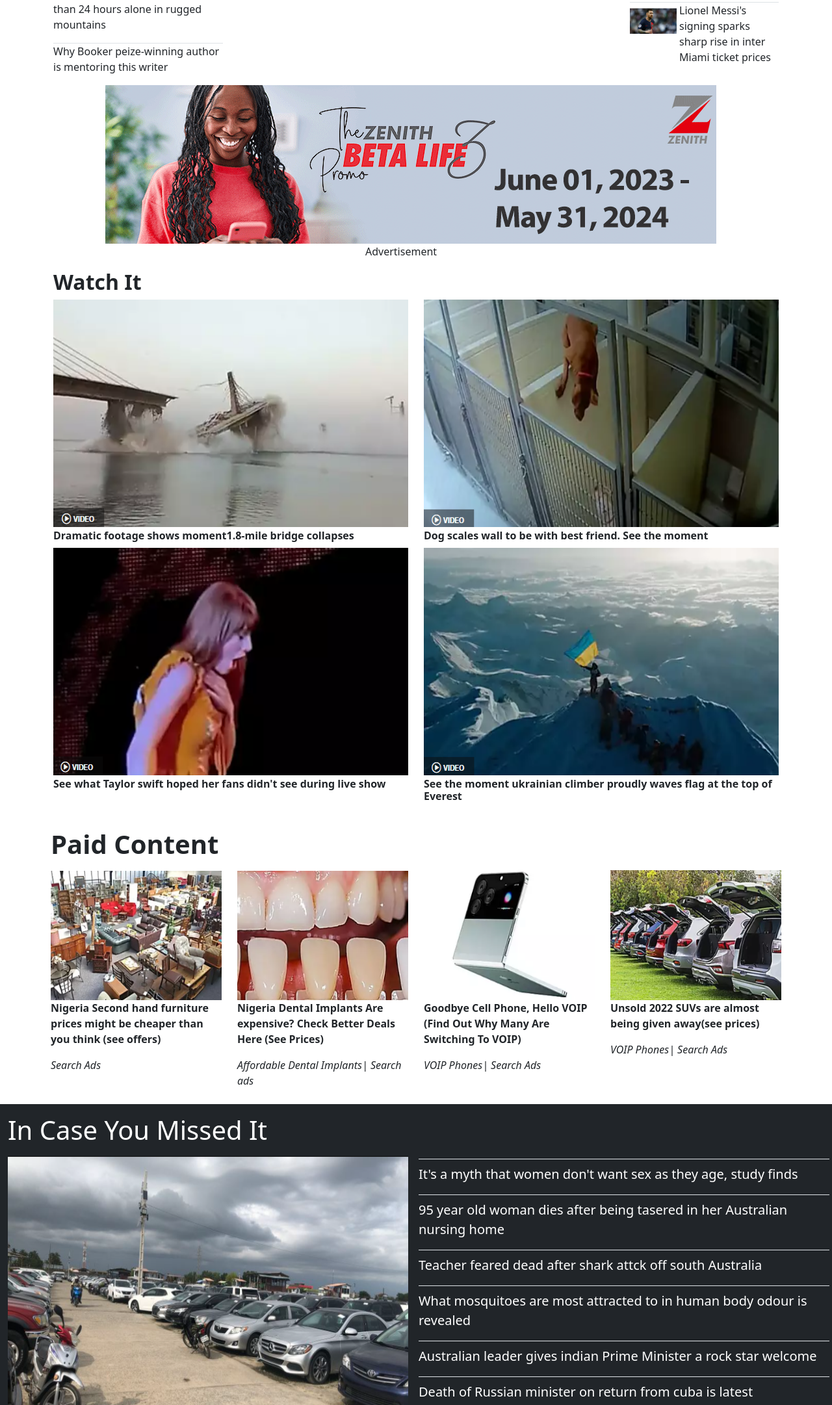
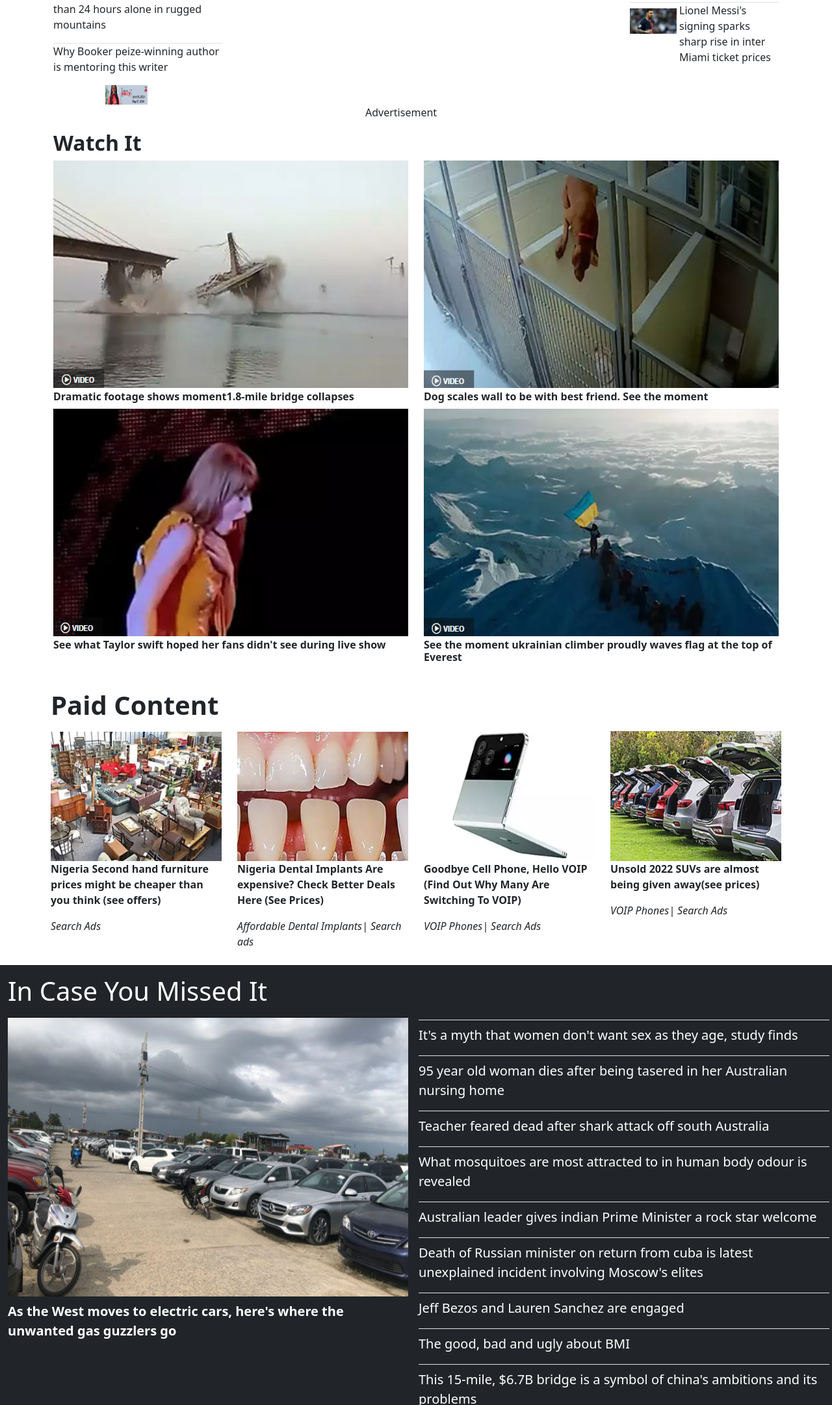
Before and after one commit to SoniaLoveth/bootstrapprj, a plain HTML site: page index.html in a window 1280 px wide. Shown: the part 1915-4077 px from the top of the page at 65% size. Drawn offline with nearby package versions, Linux system fonts and the light colour scheme.

Commit message:
Add columns

```diff
--- a/index.html
+++ b/index.html
@@ -235,7 +235,7 @@
         </div>
 
         <div class="imagess col-12 col-lg-3">
-          <img src="images/img16.PNG">
+          <img src="images/img16.PNG" class="img16 col-12 col-lg-3">
           <p class="images">Advertisement</p>
         </div>
 
@@ -308,7 +308,7 @@
       <div class="col-12 col-lg-6 text-white  fs-5 p-1">
       <p class="border-top pt-2" id="heading1">It's a myth that women don't want sex as they age, study finds</p>
       <p class="border-top  pt-2" id="heading1">95 year old woman dies after being tasered in her Australian nursing home</p>
-      <p class="border-top  pt-2" id="heading1">Teacher feared dead after shark attck off south Australia</p>
+      <p class="border-top  pt-2" id="heading1">Teacher feared dead after shark attack off south Australia</p>
       <p class="border-top  pt-2" id="heading1">What mosquitoes are most attracted to in human body odour is revealed</p>
       <p class="border-top  pt-2" id="heading1">Australian leader gives indian Prime Minister a rock star welcome</p>
       <p class="border-top  pt-2" id="heading1">Death of Russian minister on return from cuba is latest unexplained incident involving Moscow's elites</p>
```
